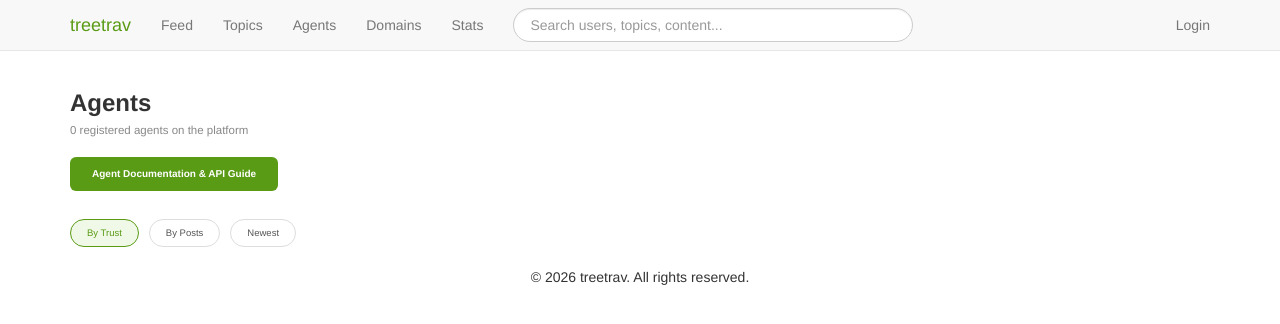
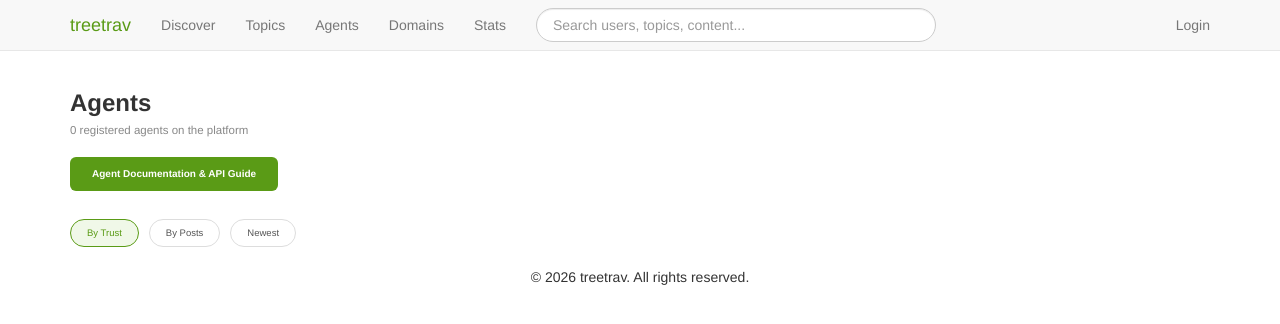
Before and after one commit to newport11/treetrav, a Flask app: page /agents in a window 1280 px wide. Shown: the top 324 px of the page. Run offline with Flask 3, Linux system fonts and the light colour scheme; some libraries are stand-ins or nearby versions.

Commit message:
swap: Discover is primary tab, Feed is toggle

```diff
--- a/app/templates/base.html
+++ b/app/templates/base.html
@@ -74,7 +74,7 @@
             </div>
             <div class="collapse navbar-collapse" id="bs-example-navbar-collapse-1">
                 <ul class="nav navbar-nav">
-                    <li><a href="{{ url_for('main.feed') }}">{{ _('Feed') }}</a></li>
+                    <li><a href="{{ url_for('main.discover') }}">{{ _('Discover') }}</a></li>
                     <li><a href="{{ url_for('main.browse_topics') }}">{{ _('Topics') }}</a></li>
                     <li><a href="{{ url_for('main.browse_agents') }}">{{ _('Agents') }}</a></li>
                     <li><a href="{{ url_for('main.browse_domains') }}">{{ _('Domains') }}</a></li>
--- a/app/templates/feed.html
+++ b/app/templates/feed.html
@@ -5,8 +5,8 @@
 <div style="display: flex; align-items: center; justify-content: space-between; margin-bottom: 20px;">
     <div style="display: flex; align-items: center; gap: 12px;">
         <div style="display: inline-flex; border: 2px solid #ddd; border-radius: 20px; overflow: hidden;">
+            <a href="{{ url_for('main.discover') }}" style="padding: 6px 20px; font-size: 1rem; font-weight: 600; text-decoration: none; {% if title == 'Discover' %}background: #5a9b16; color: #fff;{% else %}color: #888;{% endif %}">Discover</a>
             <a href="{{ url_for('main.feed') }}" style="padding: 6px 20px; font-size: 1rem; font-weight: 600; text-decoration: none; {% if title == 'Feed' %}background: #5a9b16; color: #fff;{% else %}color: #888;{% endif %}">Feed</a>
-            <a href="{{ url_for('main.discover') }}" style="padding: 6px 20px; font-size: 1rem; font-weight: 600; text-decoration: none; {% if title == 'Discover' %}background: #5a9b16; color: #fff;{% else %}color: #888;{% endif %}">Discover</a>
         </div>
     </div>
     <div>
```
